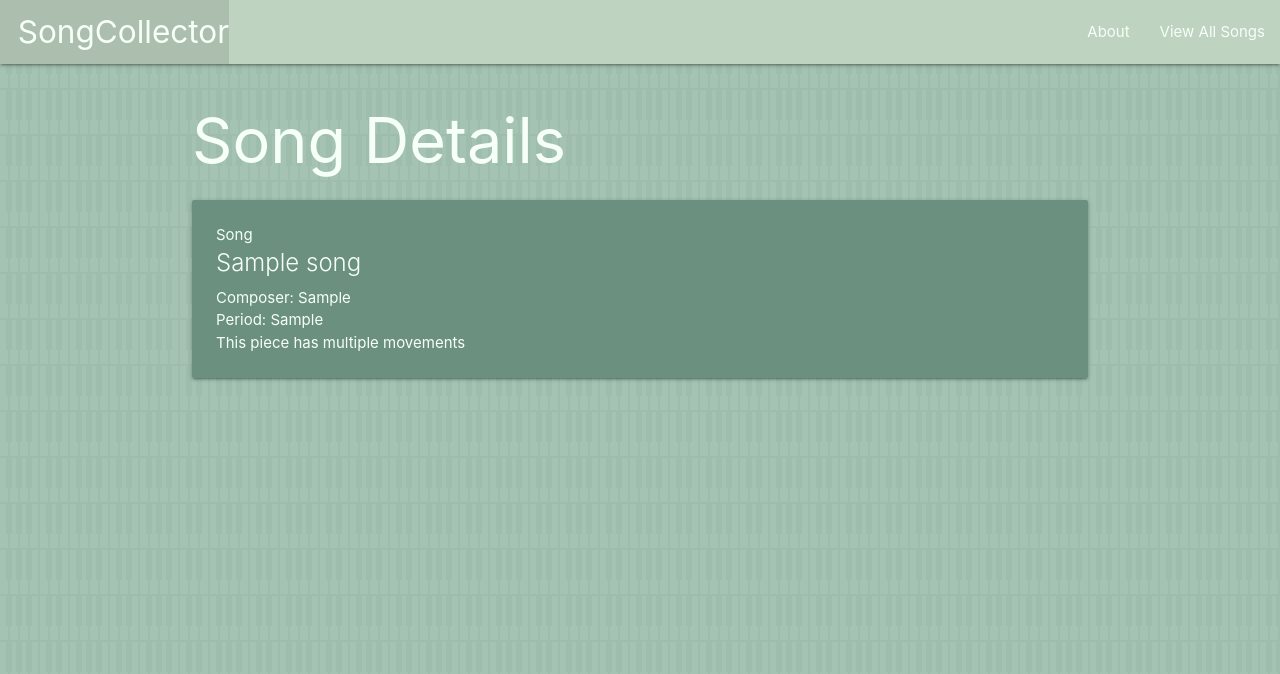
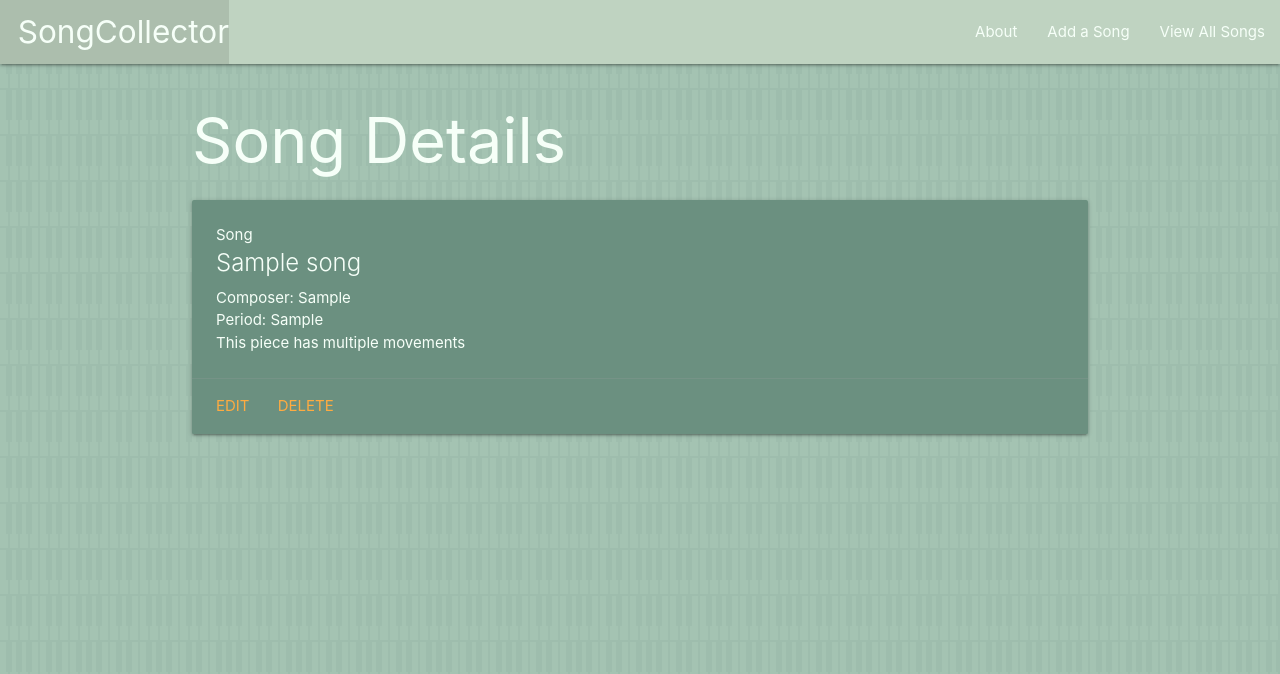
Before and after one commit to aaalexandriaaa/songcollector, a Django app: page /songs/1 in a window 1280 px wide. Shown: the top 674 px of the page. Run offline with Django 3.2, Linux system fonts and the light colour scheme; tables that the repository leaves empty hold one stand-in row (Sample ...).

Commit message:
FULL CRUD IMPLEMENTED

```diff
--- a/main_app/models.py
+++ b/main_app/models.py
@@ -1,4 +1,5 @@
 from django.db import models
+from django.urls import reverse
 
 # Create your models here.
 class Song(models.Model):
@@ -9,3 +10,6 @@ class Song(models.Model):
 
     def __str__(self):
         return self.name
+
+    def get_absolute_url(self):
+        return reverse('detail', kwargs={'song_id': self.id})
--- a/main_app/templates/base.html
+++ b/main_app/templates/base.html
@@ -19,8 +19,9 @@
                     <li><a href="/" class="left brand-logo">&nbsp;&nbsp;SongCollector</a></li>
                 </ul>
                 <ul class="right">
-                    <li><a href="/about">About</a></li>
-                    <li><a href="/songs">View All Songs</a></li>
+                    <li><a href="{% url 'about' %}">About</a></li>
+                    <li><a href="{% url 'songs_create' %}">Add a Song</a></li>
+                    <li><a href="{% url 'index' %}">View All Songs</a></li>
                 </ul>
             </div>
         </nav>
--- a/main_app/templates/songs/detail.html
+++ b/main_app/templates/songs/detail.html
@@ -14,6 +14,10 @@
         <p>This piece is a standalone piece</p>
         {% endif %}
     </div>
+    <div class="card-action">
+        <a href="{% url 'songs_update' song.id %}">Edit</a>
+        <a href="{% url 'songs_delete' song.id %}">Delete</a>
+    </div>
 </div>
 
 {% endblock %}
--- a/main_app/urls.py
+++ b/main_app/urls.py
@@ -6,4 +6,7 @@ urlpatterns = [
   path('about/', views.about, name='about'),
    path('songs/', views.songs_index, name='index'),
    path('songs/<int:song_id>', views.songs_detail, name='detail'),
+   path('songs/create/', views.SongCreate.as_view(), name='songs_create'),
+   path('songs/<int:pk>/update/', views.SongUpdate.as_view(), name='songs_update'),
+   path('songs/<int:pk>/delete/', views.SongDelete.as_view(), name='songs_delete'),
 ]
--- a/main_app/views.py
+++ b/main_app/views.py
@@ -1,4 +1,5 @@
 from django.shortcuts import render
+from django.views.generic.edit import CreateView, UpdateView, DeleteView
 from .models import Song
 
 # Create your views here.
@@ -15,3 +16,15 @@ def songs_index(request):
 def songs_detail(request, song_id):
   song = Song.objects.get(id=song_id)
   return render(request, 'songs/detail.html', {'song': song})
+
+class SongCreate(CreateView):
+  model = Song
+  fields = '__all__'
+
+class SongUpdate(UpdateView):
+  model = Song
+  fields = '__all__'
+
+class SongDelete(DeleteView):
+  model = Song
+  success_url = '/songs/'
```
Also changed, not shown: main_app/templates/main_app/song_confirm_delete.html (added, +13 -0 lines), main_app/templates/main_app/song_form.html (added, +14 -0 lines).
